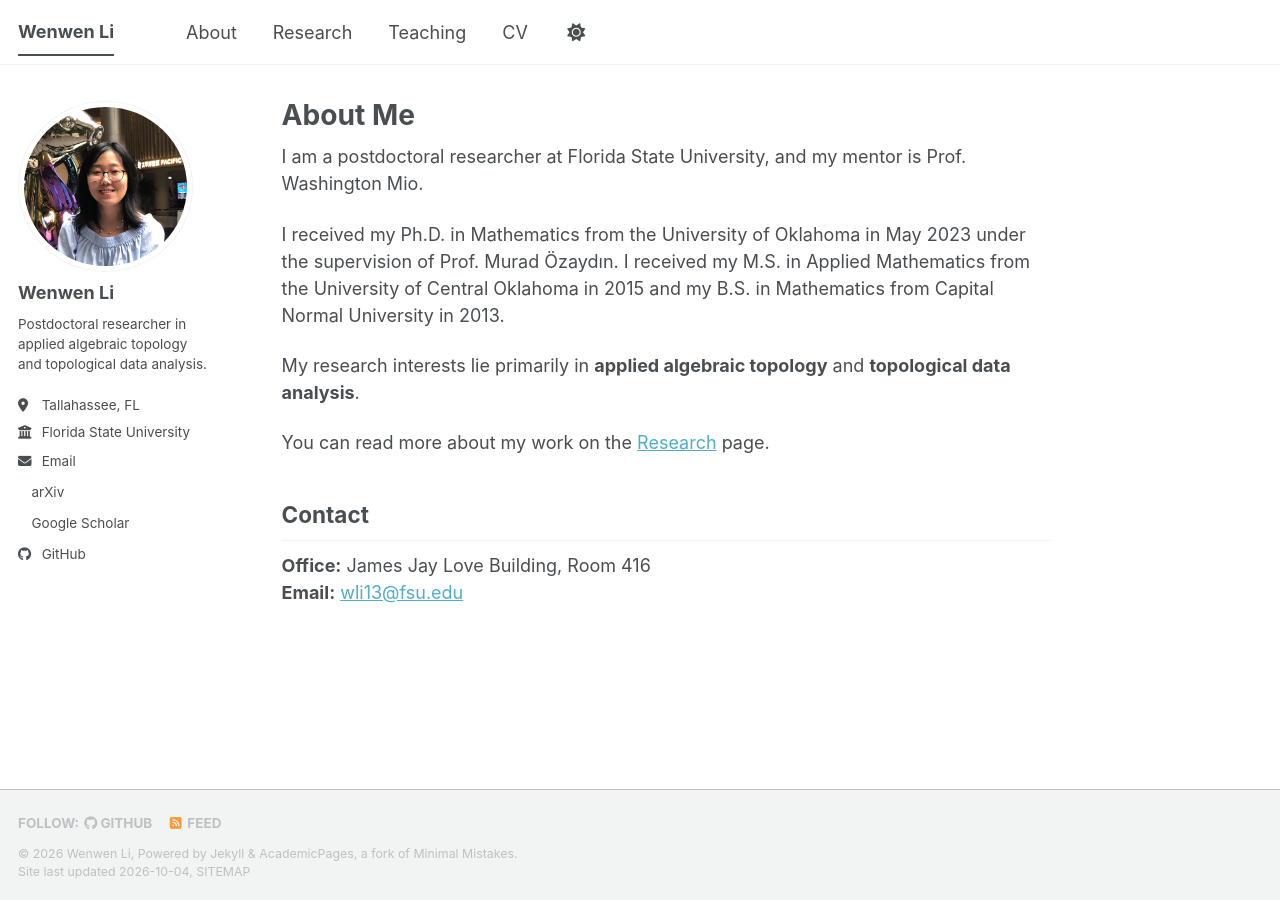
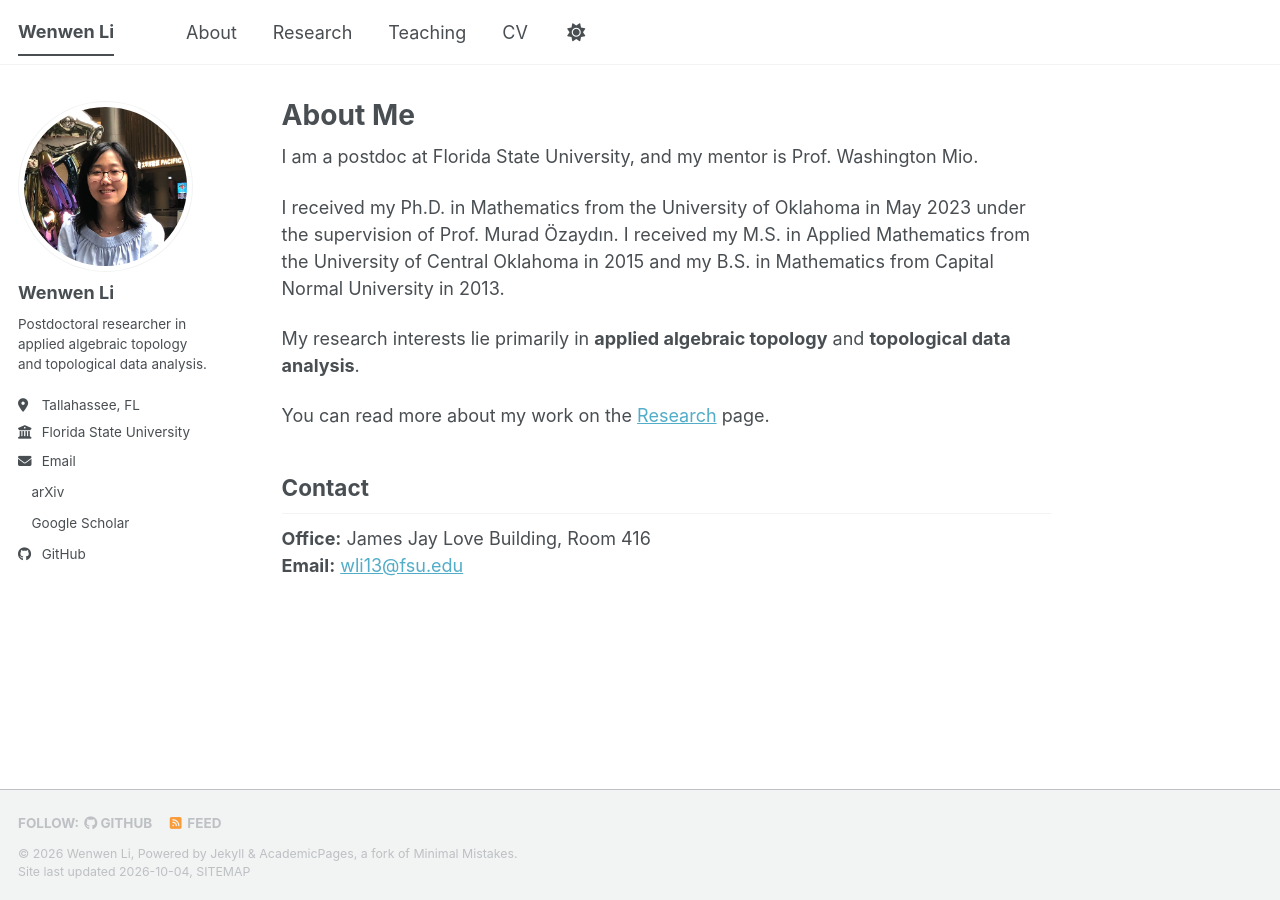
Before and after one commit to ajmaths/ajmaths.github.io, a Jekyll site: the page built from _pages/about.md, in a window 1280 px wide. Built offline with Jekyll 4.4.1, drawn with Linux system fonts in a browser that asks for light colours; a style sheet for code colours, icons or effects is not loaded.

Commit message:
Simplify title from 'postdoctoral researcher' to 'postdoc'

```diff
--- a/_pages/about.md
+++ b/_pages/about.md
@@ -7,7 +7,7 @@ redirect_from:
   - /about.html
 ---
 
-I am a postdoctoral researcher at Florida State University, and my mentor is Prof. Washington Mio.
+I am a postdoc at Florida State University, and my mentor is Prof. Washington Mio.
 
 I received my Ph.D. in Mathematics from the University of Oklahoma in May 2023 under the supervision of Prof. Murad Özaydın. I received my M.S. in Applied Mathematics from the University of Central Oklahoma in 2015 and my B.S. in Mathematics from Capital Normal University in 2013.
 
```
